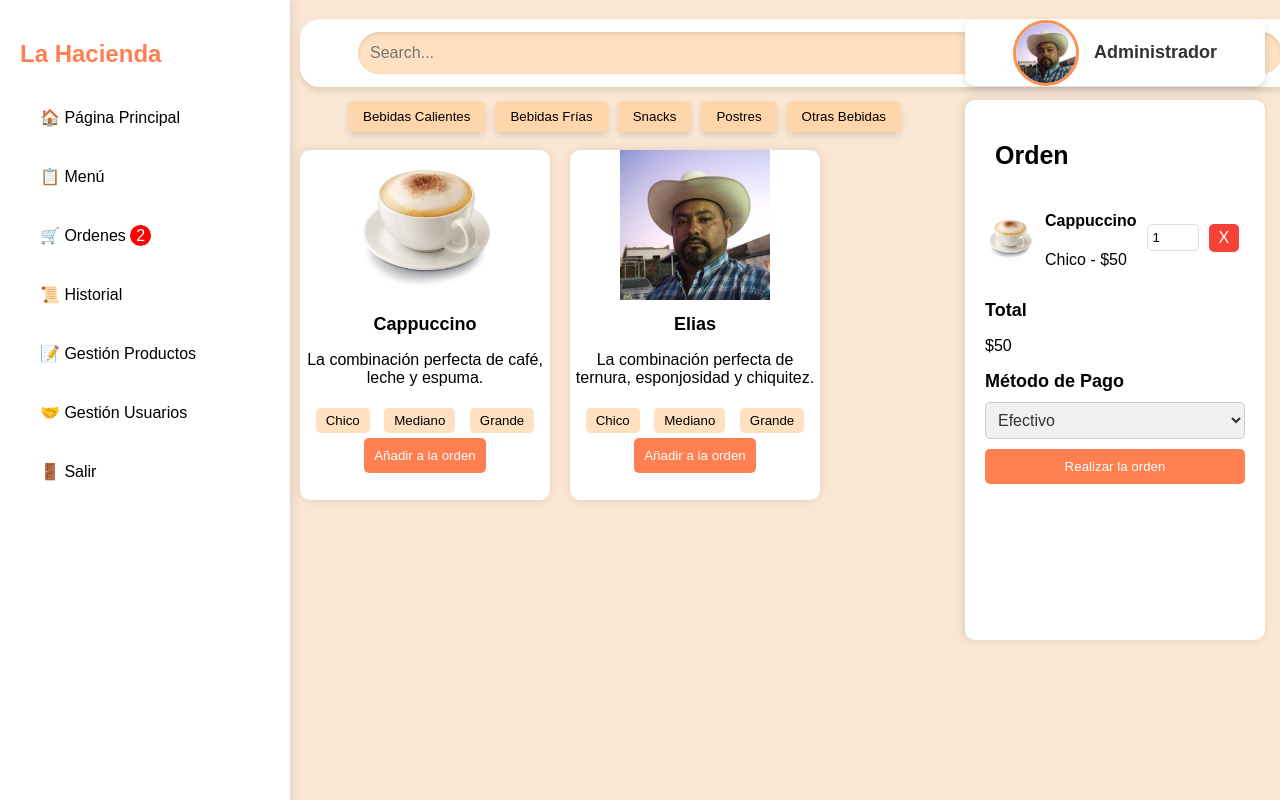
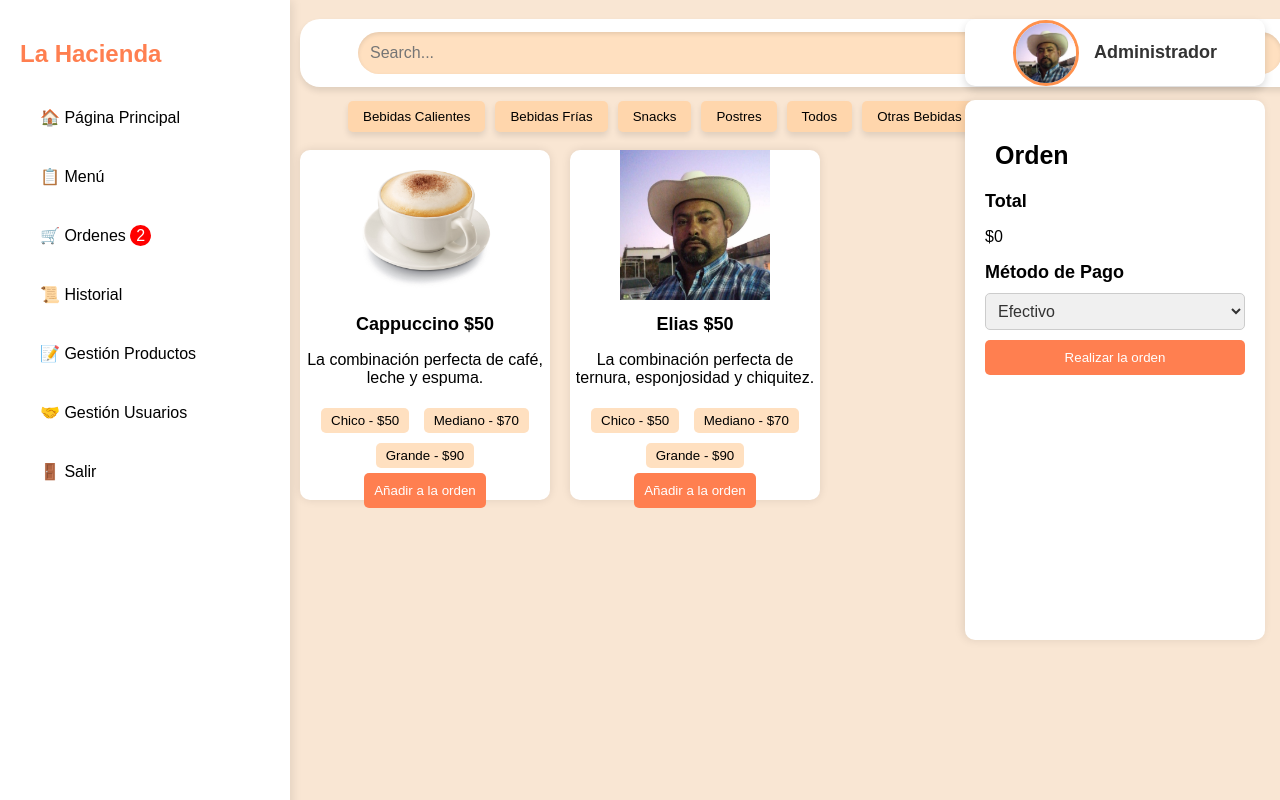
Before and after one commit to BrithanyHerrera/CoffeeHacienda, a Flask app: page /menu in a window 1280 px wide; the page is wider, and only the part inside the window is pictured. Run offline with Flask 3, Linux system fonts and the light colour scheme.

Commit message:
MÁS DISEÑO MENU

```diff
--- a/static/js/menu.js
+++ b/static/js/menu.js
@@ -11,3 +11,110 @@ document.getElementById('searchInput').addEventListener('input', function() {
         }
     });
 });
+
+// Función para filtrar productos por categoría
+function filtrarProductos(categoria) {
+    const productos = document.querySelectorAll('.producto'); // Seleccionar todos los productos
+
+    productos.forEach(producto => {
+        const productoCategoria = producto.getAttribute('categoriasDatos').toLowerCase(); // Obtener la categoría del producto
+        if (productoCategoria === categoria || categoria === 'todos') {
+            producto.style.display = ''; // Mostrar el producto si coincide
+        } else {
+            producto.style.display = 'none'; // Ocultar el producto si no coincide
+        }
+    });
+}
+
+// Agregar eventos a los botones de categoría
+document.querySelectorAll('.categoriasBebidas button').forEach(button => {
+    button.addEventListener('click', function() {
+        const categoria = this.textContent.toLowerCase().replace('', ''); // Obtener la categoría del botón
+        filtrarProductos(categoria); // Filtrar productos
+    });
+});
+
+// Filtrar todos los productos al cargar la página
+window.onload = function() {
+    filtrarProductos('todos'); // Mostrar todos los productos al cargar
+};
+
+// Inicializar el carrito
+let carrito = [];
+
+// Función para agregar un producto al carrito
+function agregarAlCarrito(nombre, precio, imagen, tamaño) {
+    // Verificar si el producto ya está en el carrito
+    const productoExistente = carrito.find(item => item.nombre === nombre && item.tamaño === tamaño);
+    if (productoExistente) {
+        // Si ya existe, aumentar la cantidad
+        productoExistente.cantidad++;
+    } else {
+        // Si no existe, agregarlo al carrito
+        carrito.push({ nombre, precio, cantidad: 1, imagen, tamaño });
+    }
+    actualizarCarrito();
+}
+
+// Función para actualizar el carrito en la interfaz
+function actualizarCarrito() {
+    const carritoItems = document.querySelector('.carritoItems');
+    carritoItems.innerHTML = ''; // Limpiar el carrito
+
+    let total = 0; // Inicializar el total
+    carrito.forEach(item => {
+        const itemDiv = document.createElement('div');
+        itemDiv.classList.add('carritoItem');
+        itemDiv.innerHTML = `
+            <img src="${item.imagen}" alt="${item.nombre}">
+            <div>
+                <h4>${item.nombre} (${item.tamaño})</h4>
+                <p>${item.cantidad} - $${item.precio * item.cantidad}</p>
+            </div>
+            <input type="number" value="${item.cantidad}" min="1" onchange="actualizarCantidad('${item.nombre}', this.value, '${item.tamaño}')">
+            <button class="eliminarItemCarrito" onclick="eliminarDelCarrito('${item.nombre}', '${item.tamaño}')">X</button>
+        `;
+        carritoItems.appendChild(itemDiv);
+        total += item.precio * item.cantidad; // Sumar al total
+    });
+
+    document.getElementById('total').textContent = `$${total}`; // Actualizar el total
+}
+
+// Función para actualizar la cantidad de un producto en el carrito
+function actualizarCantidad(nombre, cantidad, tamaño) {
+    const producto = carrito.find(item => item.nombre === nombre && item.tamaño === tamaño);
+    if (producto) {
+        producto.cantidad = parseInt(cantidad);
+        actualizarCarrito();
+    }
+}
+
+// Función para eliminar un producto del carrito
+function eliminarDelCarrito(nombre, tamaño) {
+    carrito = carrito.filter(item => item.nombre !== nombre || item.tamaño !== tamaño);
+    actualizarCarrito();
+}
+
+// Agregar eventos a los botones "Añadir a la orden"
+document.querySelectorAll('.añadirCarrito').forEach(button => {
+    button.addEventListener('click', function() {
+        const producto = this.parentElement; // Obtener el producto
+        const nombre = producto.querySelector('h3').textContent; // Obtener el nombre del producto
+        const imagen = producto.querySelector('img').src; // Obtener la imagen del producto
+        const tamañoButton = Array.from(producto.querySelectorAll('.tamaño')).find(btn => btn.classList.contains('selected'));
+        const precio = parseFloat(tamañoButton.getAttribute('preciosDatos')); // Obtener el precio del tamaño seleccionado
+        const tamaño = tamañoButton.textContent.split(' - ')[0]; // Obtener el tamaño seleccionado
+        agregarAlCarrito(nombre, precio, imagen, tamaño); // Agregar al carrito
+    });
+});
+
+// Agregar eventos a los botones de tamaño
+document.querySelectorAll('.tamaño').forEach(button => {
+    button.addEventListener('click', function() {
+        // Remover la clase 'selected' de todos los botones
+        document.querySelectorAll('.tamaño').forEach(btn => btn.classList.remove('selected'));
+        // Agregar la clase 'selected' al botón clicado
+        this.classList.add('selected');
+    });
+});
--- a/templates/menu.html
+++ b/templates/menu.html
@@ -11,7 +11,7 @@
         </header>
 
         <div class="contenedorUsuario">
-            <img src="static/images/EliasGood.jpg" alt="User ">
+            <img src="static/images/EliasGood.jpg" alt="User   ">
             <span>Administrador</span>
         </div>
 
@@ -21,30 +21,31 @@
                 <button>Bebidas Frías</button>
                 <button>Snacks</button>
                 <button>Postres</button>
+                <button>Todos</button>
                 <button>Otras Bebidas</button>
             </div>
 
             <div class="menuProductos">
-                <div class="producto">
+                <div class="producto" categoriasDatos="bebidas calientes">
                     <img src="static/images/capuccino.png" alt="Cappuccino">
-                    <h3>Cappuccino <span></span></h3>
+                    <h3>Cappuccino <span class="precio" preciosDatos="50">$50</span></h3>
                     <p>La combinación perfecta de café, leche y espuma.</p>
                     <div class="tamaños">
-                        <button>Chico</button>
-                        <button>Mediano</button>
-                        <button>Grande</button>
+                        <button class="tamaño" preciosDatos="50">Chico - $50</button>
+                        <button class="tamaño" preciosDatos="70">Mediano - $70</button>
+                        <button class="tamaño" preciosDatos="90">Grande - $90</button>
                     </div>
                     <button class="añadirCarrito">Añadir a la orden</button>
                 </div>
 
-                <div class="producto">
+                <div class="producto" categoriasDatos="postres">
                     <img src="static/images/EliasGood.jpg" alt="Elias">
-                    <h3>Elias <span></span></h3>
+                    <h3>Elias <span class="precio" preciosDatos="50">$50</span></h3>
                     <p>La combinación perfecta de ternura, esponjosidad y chiquitez.</p>
                     <div class="tamaños">
-                        <button>Chico</button>
-                        <button>Mediano</button>
-                        <button>Grande</button>
+                        <button class="tamaño" preciosDatos="50">Chico - $50</button>
+                        <button class="tamaño" preciosDatos="70">Mediano - $70</button>
+                        <button class="tamaño" preciosDatos="90">Grande - $90</button>
                     </div>
                     <button class="añadirCarrito">Añadir a la orden</button>
                 </div>
@@ -56,21 +57,13 @@
     <aside class="carrito">
         <h1>Orden</h1>
         <div class="carritoItems">
-            <div class="carritoItem">
-                <img src="static/images/capuccino.png" alt="Cappuccino">
-                <div>
-                    <h4>Cappuccino</h4>
-                    <p>Chico - $50</p>
-                </div>
-                <input type="number" value="1">
-                <button class="eliminarItemCarrito">X</button>
-            </div>
+            <!-- Los productos se agregarán aquí dinámicamente -->
         </div>
 
         <!-- Total en el carrito -->
         <div class="totalCarrito">
             <h3>Total</h3>
-            <p id="total">$50</p> <!-- Este valor será actualizado dinámicamente -->
+            <p id="total">$0</p> <!-- Este valor será actualizado dinámicamente -->
         </div>
 
         <!-- Métodos de Pago -->
```
